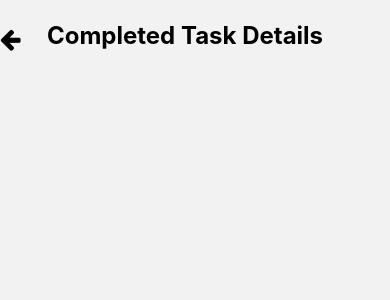
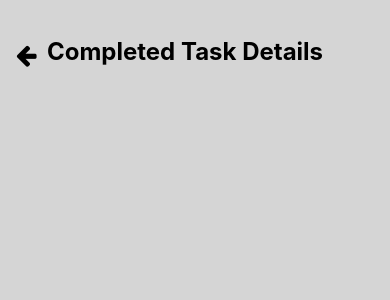
Before and after one commit to Zafcar/Major-Topic-HabitAI, a React Native app: screen /completedTaskDetails in a window 390 px wide. Shown: the top 300 px of the page. Built offline with nearby package versions, Linux system fonts and the light colour scheme.

Commit message:
Fixed the title alignment

```diff
--- a/CompletedTaskDetails.js
+++ b/CompletedTaskDetails.js
@@ -14,11 +14,21 @@ import { TopScreenDisplay } from "./ToolBars";
 function TaskDetailsScreen() {
   const navigation = useNavigation();
   return (
-    <TopScreenDisplay
-      navigation={navigation}
-      title={"Completed Task Details"}
-    />
+    <View style={styles.container}>
+      <TopScreenDisplay
+        navigation={navigation}
+        title={"Completed Task Details"}
+      />
+    </View>
   );
 }
 
 export default TaskDetailsScreen;
+
+const styles = StyleSheet.create({
+  container: {
+    flex: 1,
+    backgroundColor: "#D5D5D5",
+    padding: 16,
+  },
+});
```
